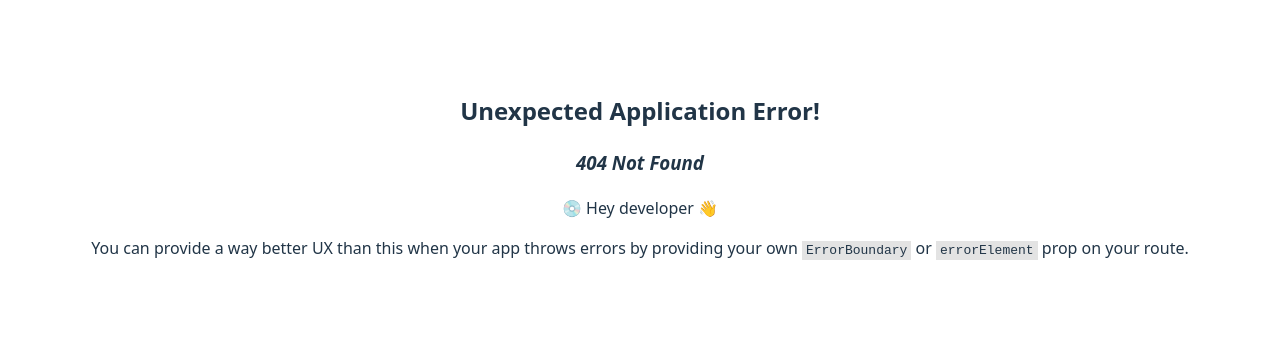
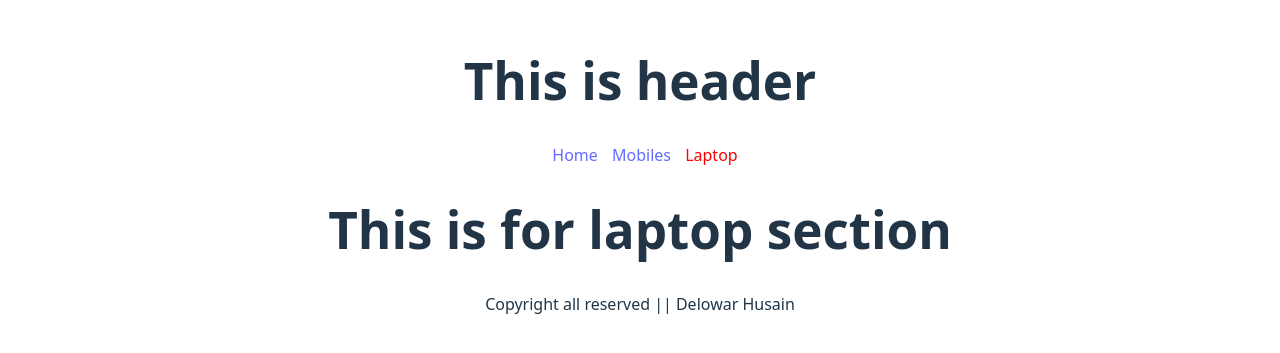
Before and after one commit to delowarshizar/React-Routing, a React (Vite) app: page /laptop in a window 1280 px wide. Before the commit this address had no page. Shown: the part 225-578 px from the top of the page. Built offline with nearby package versions, Linux system fonts and the light colour scheme.

Commit message:
make a navbar with navlink

```diff
--- /dev/null
+++ b/src/components/Home/Home.jsx
@@ -0,0 +1,11 @@
+import React from 'react';
+
+const Home = () => {
+    return (
+        <div>
+            <h1>It's Home page</h1>
+        </div>
+    );
+};
+
+export default Home;
--- /dev/null
+++ b/src/components/footer/Footer.jsx
@@ -0,0 +1,11 @@
+import React from 'react';
+
+const Footer = () => {
+    return (
+        <div>
+            <p>Copyright all reserved || Delowar Husain</p>
+        </div>
+    );
+};
+
+export default Footer;
--- /dev/null
+++ b/src/components/header/Header.css
@@ -0,0 +1,12 @@
+nav a{
+    margin-left: 10px;
+}
+Nav a.active {
+  color: red;
+}
+Nav a.pending {
+  color: blue;
+}
+Nav a.transitioning {
+  view-transition-name: my-transition;
+}
--- /dev/null
+++ b/src/components/header/Header.jsx
@@ -0,0 +1,17 @@
+import React from "react";
+import "./Header.css";
+import { NavLink } from "react-router";
+const Header = () => {
+  return (
+    <div>
+      <h1>This is header</h1>
+      <nav>
+        <NavLink to="/"> Home</NavLink>
+        <NavLink to="/Mobiles"> Mobiles</NavLink>
+        <NavLink to="/Laptop"> Laptop</NavLink>
+      </nav>
+    </div>
+  );
+};
+
+export default Header;
--- /dev/null
+++ b/src/components/laptop/Laptop.jsx
@@ -0,0 +1,11 @@
+import React from 'react';
+
+const Laptop = () => {
+    return (
+        <div>
+            <h1>This is for laptop section</h1>
+        </div>
+    );
+};
+
+export default Laptop;
--- /dev/null
+++ b/src/components/mobile/Mobiles.jsx
@@ -0,0 +1,11 @@
+import React from 'react';
+
+const Mobiles = () => {
+    return (
+        <div>
+            <h1>This is for mobile sections</h1>
+        </div>
+    );
+};
+
+export default Mobiles;
--- /dev/null
+++ b/src/components/root/Root.jsx
@@ -0,0 +1,16 @@
+import React from 'react';
+import Header from '../header/Header';
+import { Outlet } from 'react-router';
+import Footer from '../footer/Footer';
+
+const Root = () => {
+    return (
+        <div>
+            <Header></Header>
+            <Outlet></Outlet>
+            <Footer></Footer>
+        </div>
+    );
+};
+
+export default Root;
--- a/src/main.jsx
+++ b/src/main.jsx
@@ -4,10 +4,36 @@ import "./index.css";
 import App from "./App.jsx";
 import { createBrowserRouter } from "react-router";
 import { RouterProvider } from "react-router/dom";
+import Root from "./components/root/Root.jsx";
+import Mobiles from "./components/mobile/Mobiles.jsx";
+import Laptop from "./components/laptop/Laptop.jsx";
+import Home from "./components/Home/Home.jsx";
 const router = createBrowserRouter([
   {
     path: "/",
-    element: <div>Hello bro</div>,
+    Component: Root,
+    children: [
+      {
+        index: true,
+        Component: Home,
+      },
+      {
+        path: "laptop",
+        Component: Laptop,
+      },
+      {
+        path: "mobiles",
+        Component: Mobiles,
+      },
+    ],
+  },
+  {
+    path: "about",
+    element: <div>it's about page</div>,
+  },
+  {
+    path: "app",
+    Component: App,
   },
 ]);
 createRoot(document.getElementById("root")).render(
```
